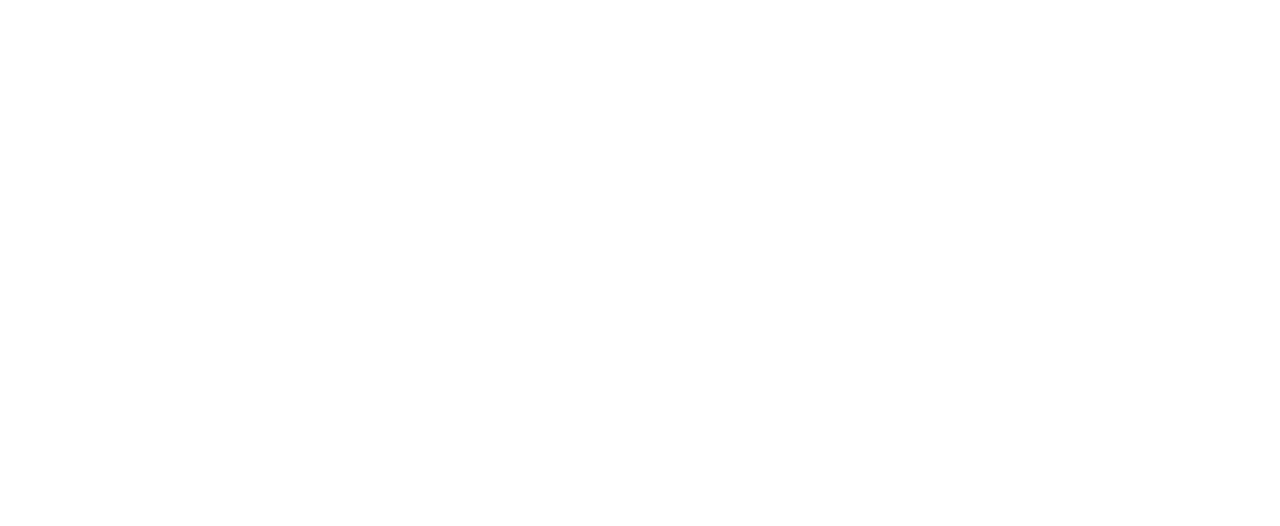
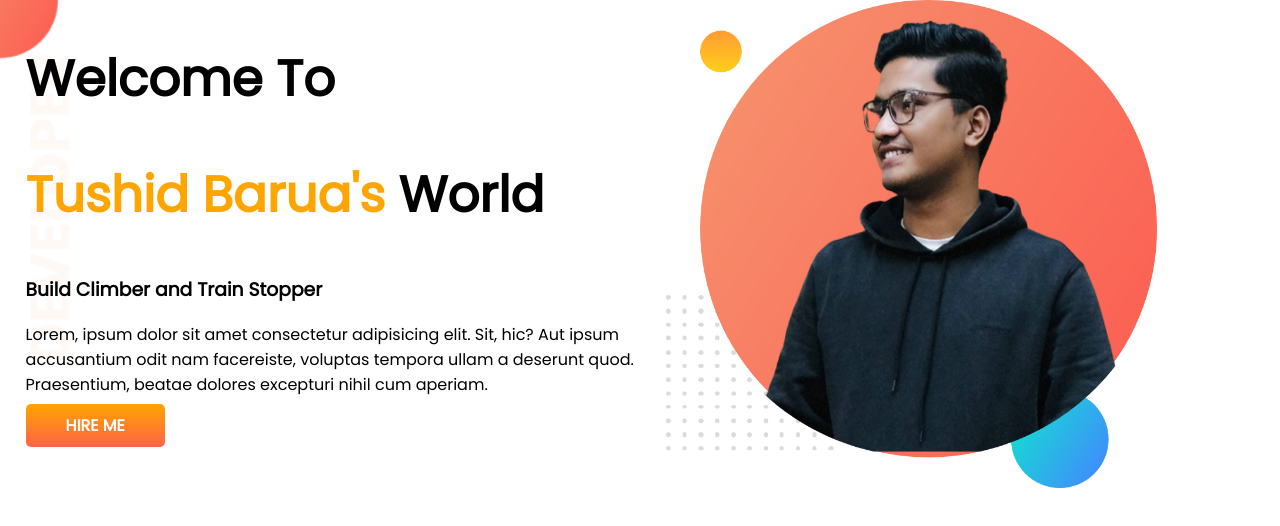
Before and after one commit to TbR777/developer-portfolio, a plain HTML site: page index.html in a window 1280 px wide. Drawn offline with Linux system fonts and the light colour scheme.

Commit message:
top-banner added

```diff
--- a/index.html
+++ b/index.html
@@ -1,13 +1,33 @@
 <!DOCTYPE html>
 <html lang="en">
+
 <head>
     <meta charset="UTF-8">
     <meta http-equiv="X-UA-Compatible" content="IE=edge">
     <meta name="viewport" content="width=device-width, initial-scale=1.0">
     <title>Tushid Portfolio</title>
+    <link rel="preconnect" href="https://fonts.googleapis.com">
+    <link rel="preconnect" href="https://fonts.gstatic.com" crossorigin>
+    <link href="https://fonts.googleapis.com/css2?family=Poppins&display=swap" rel="stylesheet">
     <link rel="stylesheet" href="style.css">
 </head>
+
 <body>
+    <section class="top-banner">
+            <div class="half-width">
+                <h1>Welcome To</h1>
+                <h1><span class="orange-color">Tushid Barua's</span> World</h1>
+                <h3>Build Climber and Train Stopper</h3>
+                <p>Lorem, ipsum dolor sit amet consectetur adipisicing elit. Sit, hic? Aut ipsum accusantium odit nam
+                    facereiste, voluptas tempora ullam a deserunt quod. Praesentium, beatae dolores excepturi nihil cum
+                    aperiam.
+                </p>
+                <a class="link-button" target="_blank" href="https://www.linkedin.com/feed/">HIRE ME</a>
+            </div>
+            <div class="half-width">
+                <img src="images/tushid bg.png" alt="">
+            </div>
+    </section>
+</body>
 
-</body>
 </html>
--- a/style.css
+++ b/style.css
@@ -0,0 +1,33 @@
+body{
+    font-family: 'Poppins', sans-serif;
+    margin: 0px;
+}
+h1{
+    font-size: 50px;
+}
+.orange-color{
+    color: orange;
+}
+section{
+    display: flex;
+}
+.half-width{
+    width: 50%;
+    padding-left: 2%;
+}
+.half-width img{
+    width: 80%;
+}
+.link-button{
+    text-decoration: none;
+    background-image: linear-gradient(orange, tomato);
+    padding: 10px 40px;
+    border-radius: 5px;
+    color: white;
+    font-weight: 700;
+}
+.top-banner{
+    background-image: url(images/top-banner.png);
+    background-repeat: no-repeat;
+
+}
```
Also changed, not shown: images/1-removebg-preview.png (added), images/1.jpg (added), images/2.jpg (added), images/dream-bg.png (added), images/exp-bg.png (added), images/jhankar.png (added), images/jhankar2.png (added), images/my-bg.png (added), images/my-bg2.png (added), images/top-banner.png (added), images/tushid bg.png (added), 7 other files.
